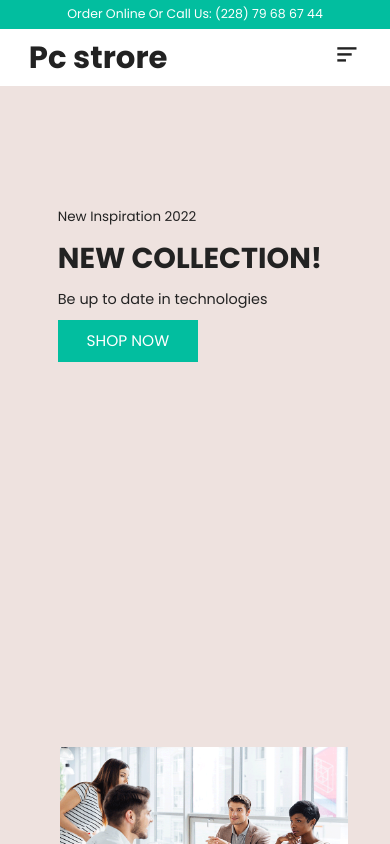
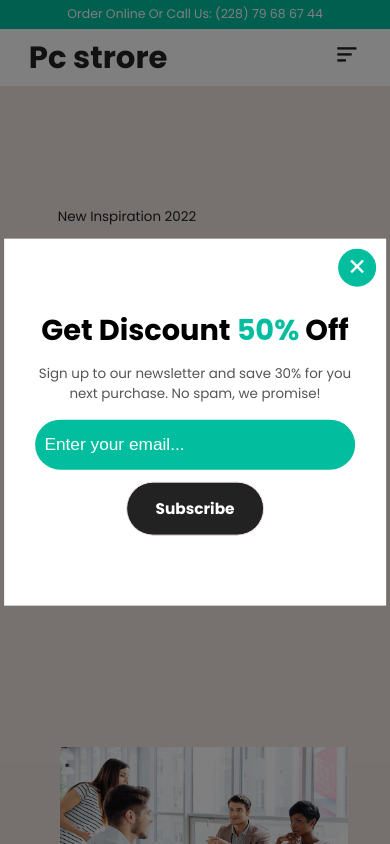
Before and after one commit to 3sandre/pcstore, a plain HTML site: page index.html in a window 390 px wide. Shown: the top 844 px of the page. Drawn offline with nearby package versions, Linux system fonts and the light colour scheme.

Commit message:
add popup section

```diff
--- a/css/style.css
+++ b/css/style.css
@@ -510,8 +510,231 @@ li {
     margin-bottom: 1rem;
   }
 
+  /* ===========popup============== */
+  .popup {
+    position: fixed;
+    top: 0;
+    left: 0;
+    width: 100%;
+    height: 100vh;
+    background-color: rgba(0, 0, 0, 0.5);
+    z-index: 9999;
+    transition: 0.3s;
+    transform: scale(1);
+  }
+
+  .popup-content {
+    position: absolute;
+    top: 50%;
+    left: 50%;
+    width: 90%;
+    margin: 0 auto;
+    height: 55rem;
+    transform: translate(-50%, -50%);
+    padding: 1.6rem;
+    display: table;
+    overflow: hidden;
+    background-color: var(--white);
+  }
+
+  .popup-close {
+    display: flex;
+    align-items: center;
+    justify-content: center;
+    position: absolute;
+    top: 2rem;
+    right: 2rem;
+    padding: 0.5rem;
+    background-color: var(--green);
+    border-radius: 50%;
+    cursor: pointer;
+    font-size: 3rem;
+    color: white;
+  }
+
+  .popup-left {
+    display: table-cell;
+    width: 50%;
+    height: 100%;
+    vertical-align: middle;
+  }
+
+  .popup-right {
+    display: table-cell;
+    width: 50%;
+    vertical-align: middle;
+    padding: 3rem 5rem;
+  }
+
+  .popup-img-container {
+    width: 100%;
+    overflow: hidden;
+  }
+
+  .popup-img-container img.popup-img {
+    display: block;
+    width: 60rem;
+    height: 45rem;
+    max-width: 100%;
+    border-radius: 1rem;
+    object-fit: cover;
+  }
+
+  .right-content {
+    text-align: center;
+    width: 85%;
+    margin: 0 auto;
+  }
+
+  .right-content h1 {
+    font-size: 4rem;
+    color: #000;
+    margin-bottom: 1.6rem;
+  }
+
+  .right-content h1 span {
+    color: var(--green);
+  }
+
+  .right-content p {
+    font-size: 1.6rem;
+    color: #555;
+    margin-bottom: 1.6rem;
+  }
+
+  .popup-form {
+    width: 100%;
+    padding: 1.5rem 0;
+    text-indent: 1rem;
+    margin-bottom: 1.6rem;
+    border-radius: 3rem;
+    background-color: var(--green);
+    color: white;
+    font-size: 1.8rem;
+    border: none;
+  }
+
+  .popup-form::placeholder {
+    color: white;
+  }
+
+  .popup-form:focus {
+    outline: none;
+  }
+
+  .right-content a:link,
+  .right-content a:visited {
+    display: inline-block;
+    padding: 1.8rem 5rem;
+    border-radius: 3rem;
+    font-weight: 700;
+    color: var(--white);
+    background-color: var(--black);
+    border: 1px solid var(--grey2);
+    transition: 0.3s;
+  }
+
+  .right-content a:hover {
+    background-color: var(--green);
+    border: 1px solid var(--grey2);
+    color: var(--black);
+  }
+
+  .hide-popup {
+    transform: scale(0.2);
+    opacity: 0;
+    visibility: hidden;
+  }
+
+
 /* =============media================ */
-@media only screen and (max-width: 567px) {
+@media (max-width: 1200px) {
+    .right-content {
+      width: 100%;
+    }
+
+    .right-content h1 {
+      font-size: 3.5rem;
+      margin-bottom: 1.3rem;
+    }
+  }
+
+  @media (max-width: 998px) {
+    .popup-right {
+      width: 100%;
+    }
+
+    .popup-left {
+      display: none;
+    }
+
+    .right-content h1 {
+      font-size: 5rem;
+    }
+  }
+@media (max-width: 768px) {
+    .right-content h1 {
+      font-size: 4rem;
+    }
+
+    .right-content p {
+      font-size: 1.6rem;
+    }
+
+    .popup-form {
+      width: 90%;
+      margin: 0 auto;
+      padding: 1.8rem 0;
+      margin-bottom: 1.5rem;
+    }
+
+    /* .goto-top:link,
+    .goto-top:visited {
+      right: 5%;
+      bottom: 5%;
+    } */
+  }
+@media (max-width: 567px) {
+    .popup-right {
+      padding: 0 1.6rem;
+    }
+
+    .popup-content {
+      height: 35rem;
+      width: 90%;
+      margin: 0 auto;
+    }
+
+    .right-content {
+      width: 100%;
+    }
+
+    .right-content h1 {
+      font-size: 3rem;
+    }
+
+    .right-content p {
+      font-size: 1.4rem;
+    }
+
+    .popup-form {
+      width: 100%;
+      padding: 1.5rem 0;
+      margin-bottom: 1.3rem;
+    }
+
+    .right-content a:link,
+    .right-content a:visited {
+      padding: 1.5rem 3rem;
+    }
+
+    .popup-close {
+      top: 1rem;
+      right: 1rem;
+      padding: 0.5rem;
+    }
+  }
+@media (max-width: 567px) {
     footer .row {
       grid-template-columns: 1fr;
       row-gap: 3rem;
--- a/index.html
+++ b/index.html
@@ -404,6 +404,30 @@
       </div>
     </div>
   </footer>
+  <!-- ===================popup============== -->
+  <div class="popup hide-popup">
+    <div class="popup-content">
+      <div class="popup-close">
+        <i class='bx bx-x'></i>
+      </div>
+      <div class="popup-left">
+        <div class="popup-img-container">
+          <img class="popup-img" src="./images/img.png" alt="popup">
+        </div>
+      </div>
+      <div class="popup-right">
+        <div class="right-content">
+          <h1>Get Discount <span>50%</span> Off</h1>
+          <p>Sign up to our newsletter and save 30% for you next purchase. No spam, we promise!
+          </p>
+          <form action="#">
+            <input type="email" placeholder="Enter your email..." class="popup-form">
+            <a href="#">Subscribe</a>
+          </form>
+        </div>
+      </div>
+    </div>
+  </div>
     <script src="https://cdnjs.cloudflare.com/ajax/libs/Glide.js/3.4.1/glide.min.js"></script>
     <script src="./js/slider.js"></script>
     <script src="./js/index.js"></script>
--- a/js/index.js
+++ b/js/index.js
@@ -6,3 +6,20 @@ if(hamburger){
         navList.classList.toggle("open");
       });
 }
+
+// ==========popup==============
+
+const popup = document.querySelector(".popup");
+const closePopup = document.querySelector(".popup-close");
+
+if (popup) {
+  closePopup.addEventListener("click", () => {
+    popup.classList.add("hide-popup");
+  });
+
+  window.addEventListener("load", () => {
+    setTimeout(() => {
+      popup.classList.remove("hide-popup");
+    }, 1000);
+  });
+}
```
